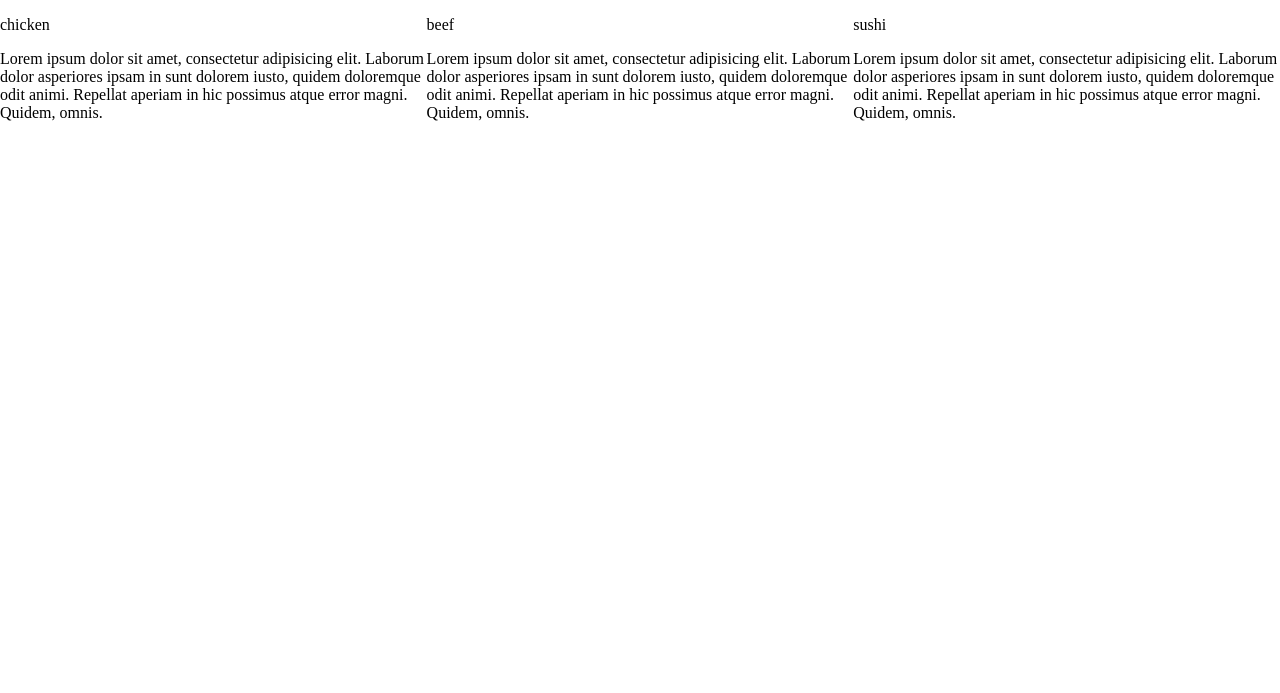
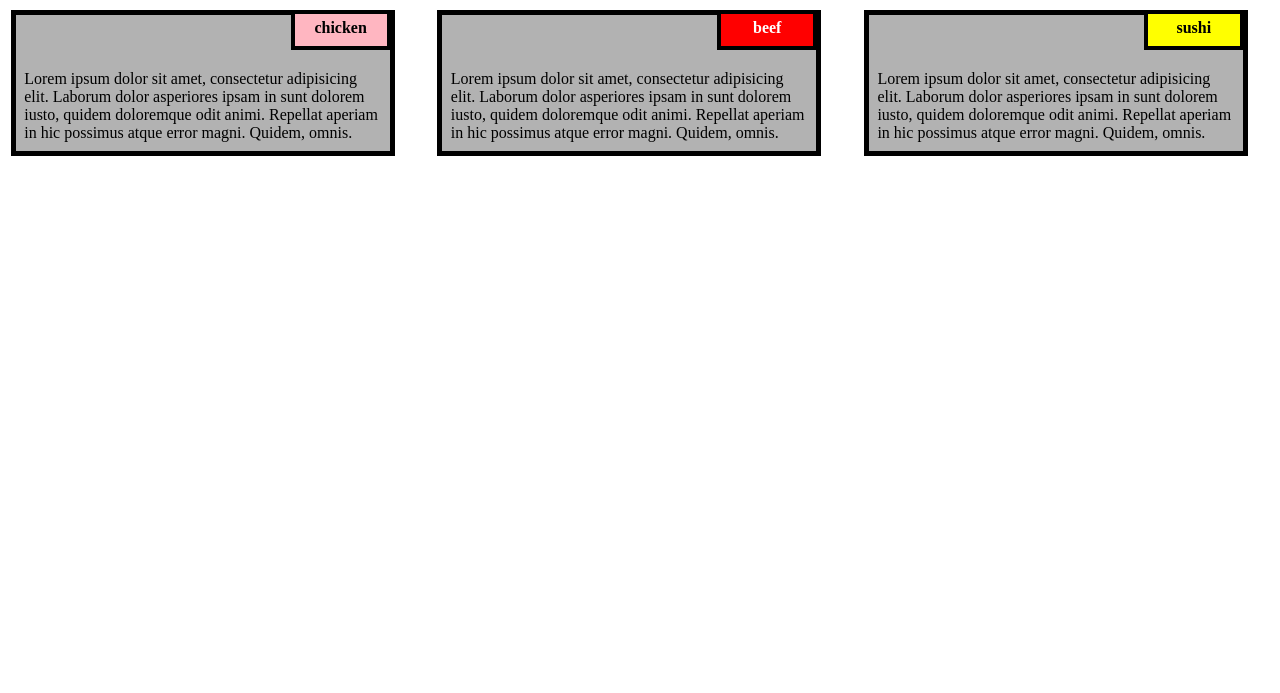
Before and after one commit to Sharathsuram/sharath, a plain HTML site: page mod-solution/index.html in a window 1280 px wide. Shown: the part 107-800 px from the top of the page. Drawn offline with Linux system fonts and the light colour scheme.

Commit message:
Update style.css

```diff
--- a/mod-solution/style.css
+++ b/mod-solution/style.css
@@ -27,7 +27,7 @@ h1 {
 }
 
 
-.content-name{
+.menu{
   overflow: none;
   text-align: center;
   border: 4px solid black;
@@ -41,7 +41,7 @@ h1 {
   position: relative;
 }
 
-.content{
+.text{
   border: 5px solid black;
   width: 90%;
   height: auto;
@@ -53,15 +53,15 @@ h1 {
   background-color: rgba(0,0,0,0.3);
 }
 
-.name1{
+.chicken{
   background-color: #FFB6C1;
 }
 
-.name2{
+.beef{
   color: white;
   background-color: #FF0000;
 }
-.name3{
+.sushi{
   background-color: #FFFF00;
 }
 
```
